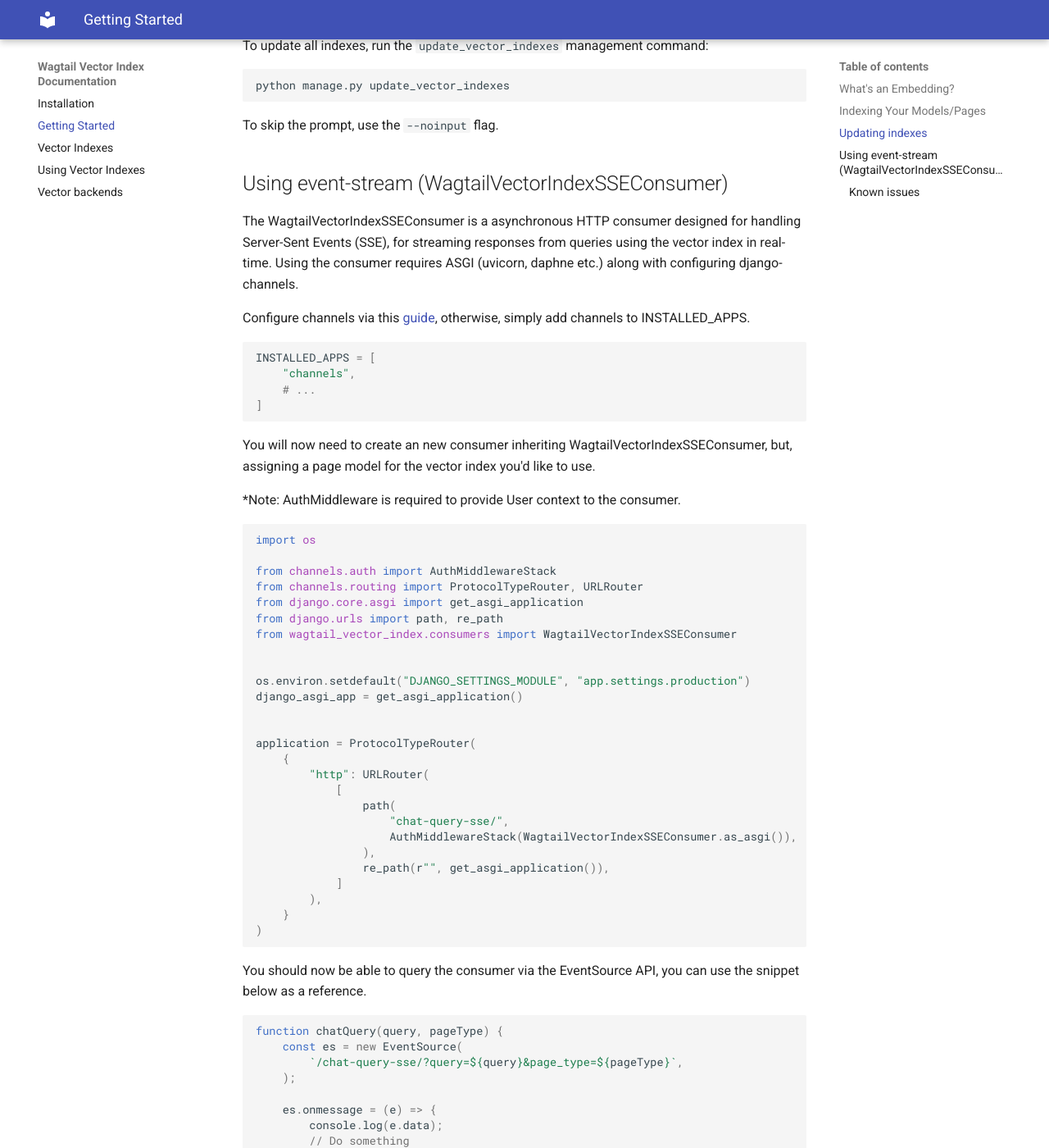
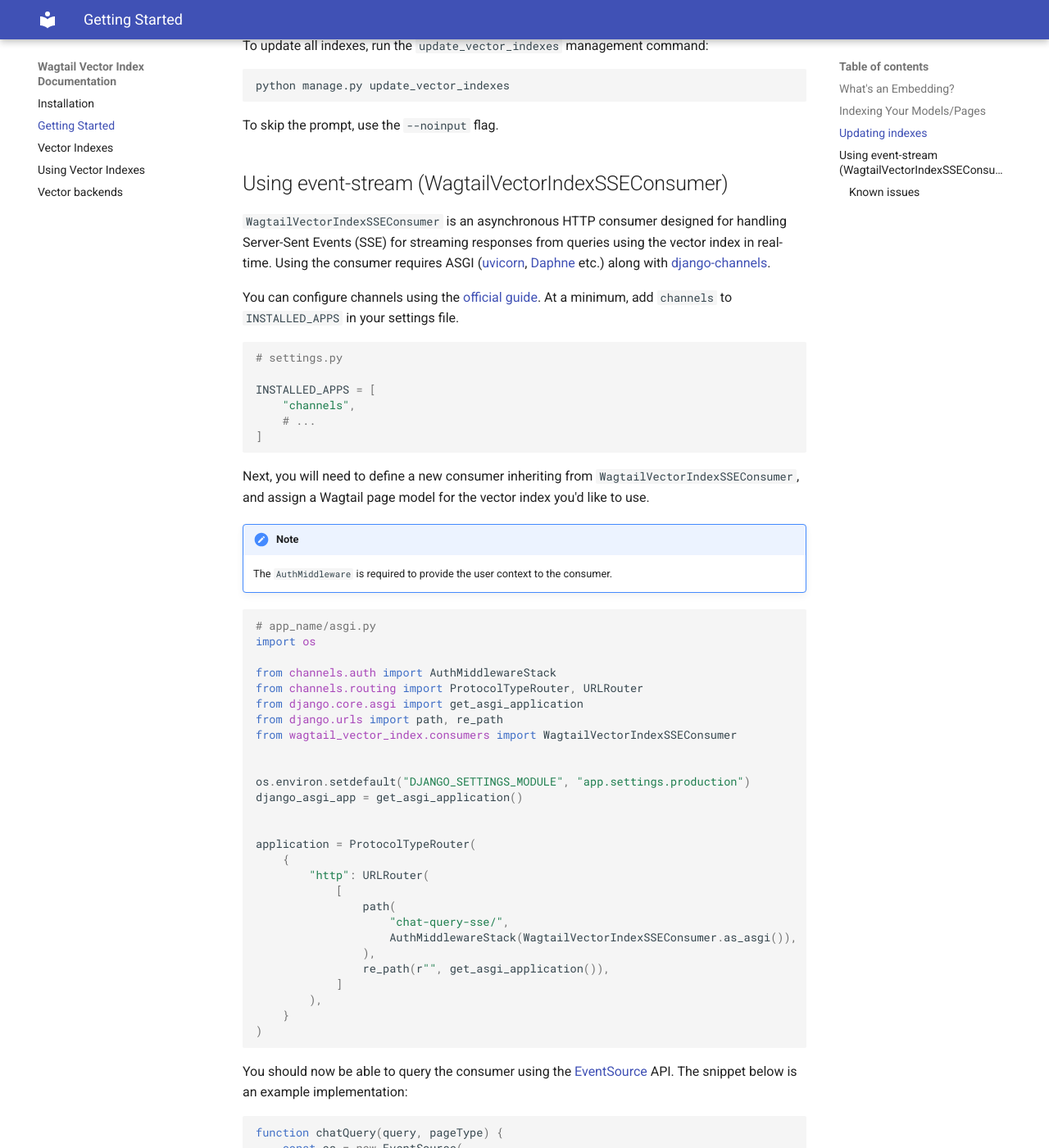
Before and after one commit to wagtail/wagtail-vector-index, an MkDocs documentation site: the page built from docs/quick-start.md, in a window 1280 px wide and 1400 px high, scrolled down 1458 px. Shown: the whole window at 82% size. Built offline with MkDocs 1.6.1 and Material for MkDocs 9.7.7, drawn with Linux system fonts in a browser that asks for light colours; some of the changed text lies outside the part shown.

Commit message:
Update markdown docs

````diff
--- a/docs/quick-start.md
+++ b/docs/quick-start.md
@@ -56,22 +56,27 @@
 
 ## Using event-stream (WagtailVectorIndexSSEConsumer)
 
-The WagtailVectorIndexSSEConsumer is a asynchronous HTTP consumer designed for handling Server-Sent Events (SSE), for streaming responses from queries using the vector index in real-time. Using the consumer requires ASGI (uvicorn, daphne etc.) along with configuring django-channels.
+`WagtailVectorIndexSSEConsumer` is an asynchronous HTTP consumer designed for handling Server-Sent Events (SSE) for streaming responses from queries using the vector index in real-time. Using the consumer requires ASGI ([uvicorn](https://pypi.org/project/uvicorn/), [Daphne](https://pypi.org/project/daphne/) etc.) along with [django-channels](https://pypi.org/project/django-channels/).
 
-Configure channels via this [guide](https://channels.readthedocs.io/en/stable/topics/channel_layers.html#configuration), otherwise, simply add channels to INSTALLED_APPS.
+You can configure channels using the [official guide](https://channels.readthedocs.io/en/stable/topics/channel_layers.html#configuration). At a minimum, add `channels` to `INSTALLED_APPS` in your settings file.
 
 ```python
+# settings.py
+
 INSTALLED_APPS = [
     "channels",
     # ...
 ]
 ```
 
-You will now need to create an new consumer inheriting WagtailVectorIndexSSEConsumer, but, assigning a page model for the vector index you'd like to use.
+Next, you will need to define a new consumer inheriting from `WagtailVectorIndexSSEConsumer`, and assign a Wagtail page model for the vector index you'd like to use.
 
-\*Note: AuthMiddleware is required to provide User context to the consumer.
+!!! Note
+    The `AuthMiddleware` is required to provide the user context to the consumer.
+
 
 ```python
+# app_name/asgi.py
 import os
 
 from channels.auth import AuthMiddlewareStack
@@ -100,7 +105,7 @@
 )
 ```
 
-You should now be able to query the consumer via the EventSource API, you can use the snippet below as a reference.
+You should now be able to query the consumer using the [EventSource](https://developer.mozilla.org/en-US/docs/Web/API/EventSource) API. The snippet below is an example implementation:
 
 ```javascript
 function chatQuery(query, pageType) {
@@ -122,4 +127,4 @@
 
 ### Known issues
 
-Asynchronous support in Django is fairly new, as a result of this WagtailVectorIndexSSEConsumer can't tell when a client disconnects from an event-stream, This may result in queries being processed by the server as zombie threads.
+Asynchronous support in Django is fairly new and `WagtailVectorIndexSSEConsumer` can't tell when a client disconnects from an event-stream. This may result in queries being processed by the server as zombie threads.
````
